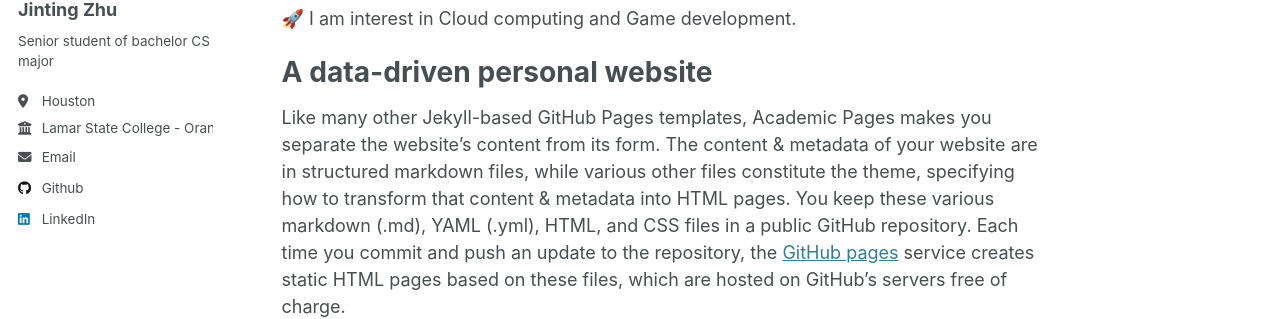
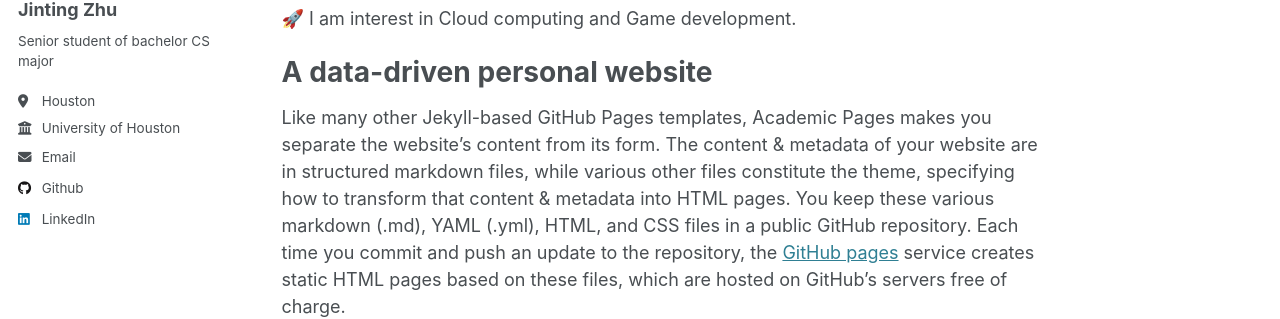
Before and after one commit to jjjzhu-5847/jjjzhu-5847.github.io, a Jekyll site: the page built from _pages/about.md, in a window 1280 px wide. Shown: the part 321-640 px from the top of the page. Built offline with Jekyll 4.4.1, drawn with Linux system fonts in a browser that asks for light colours.

Commit message:
Update _config.yml

```diff
--- a/_config.yml
+++ b/_config.yml
@@ -27,7 +27,6 @@
   bio              : "Senior student of bachelor CS major"
   location         : "Houston"
   employer         : "University of Houston"
-  employer         : "Lamar State College - Orange"
   uri              : # URL
   email            : "jtzhu2001@gmail.com"
 
```
